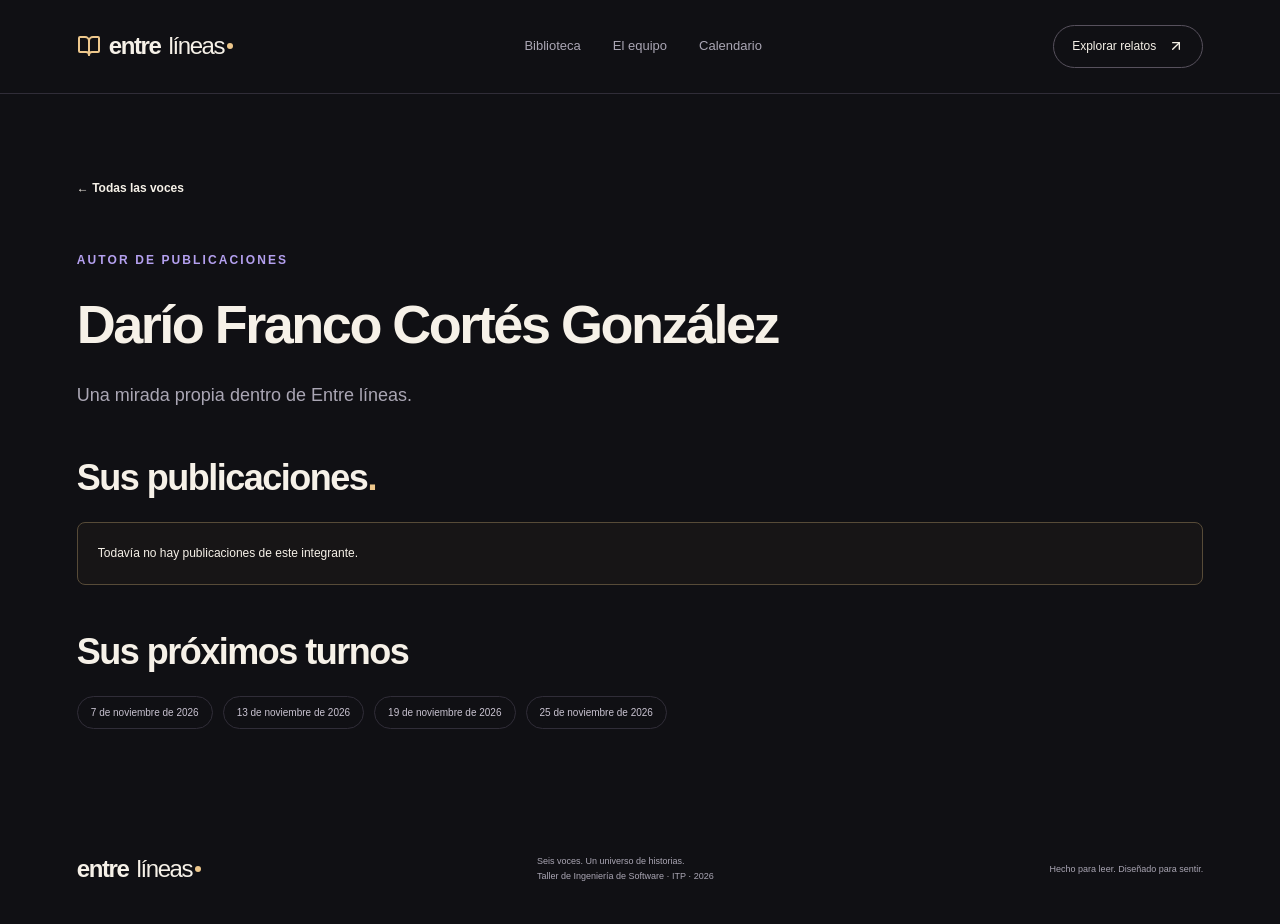
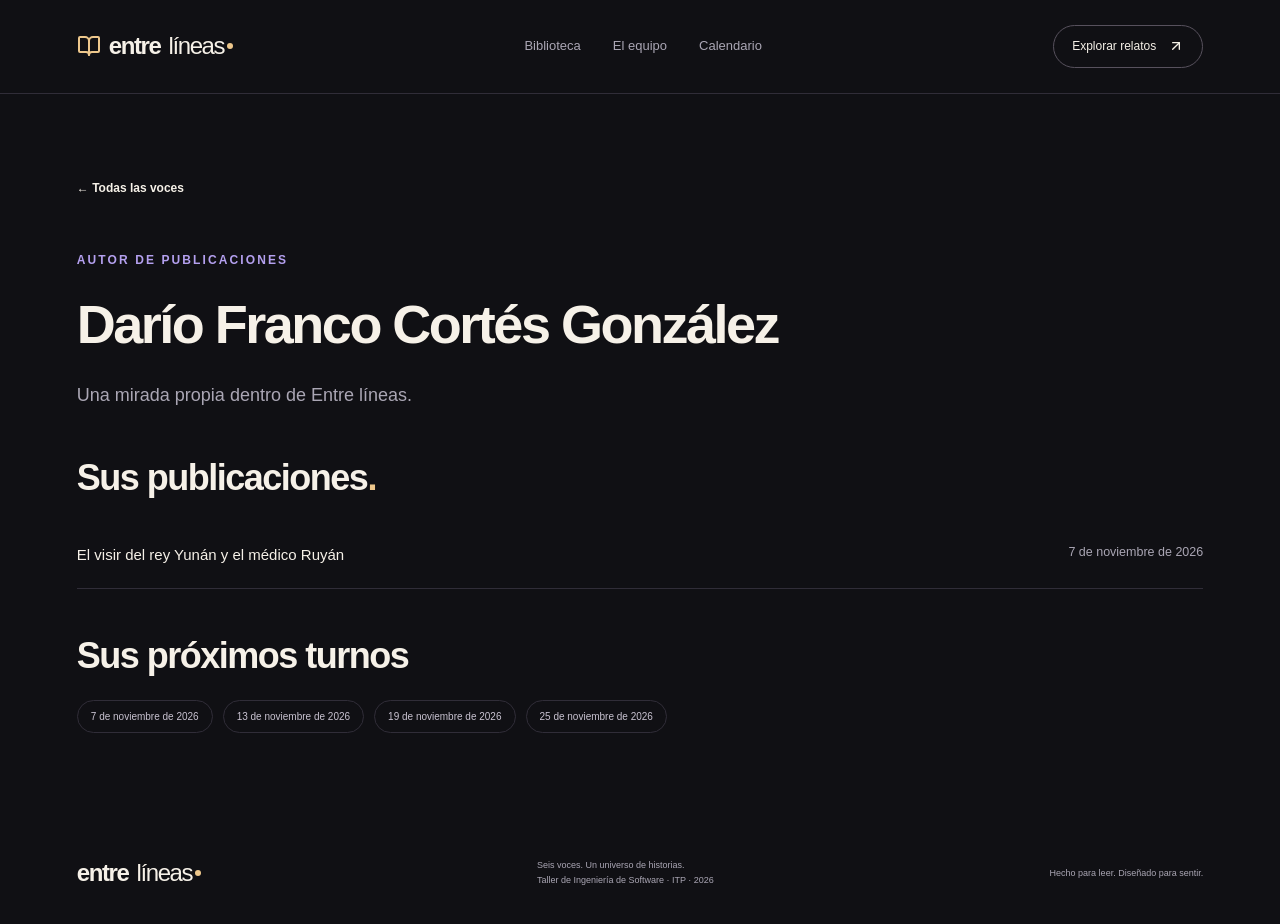
Before and after one commit to toon1291/entrelineas-blog, a Next.js app: page /integrantes/dario in a window 1280 px wide. Shown: the top 924 px of the page. Built offline with nearby package versions, Linux system fonts and the light colour scheme.

Commit message:
Publicar cuento El visir del rey Yunan

```diff
--- a/src/data/blog.ts
+++ b/src/data/blog.ts
@@ -216,9 +216,9 @@ export const stories: Story[] = [
     literaryAuthor: 'Anónimo',
     written: 'Fecha de composición desconocida',
     authorId: 'dario',
-    publishedAt: null,
+    publishedAt: '2026-11-07',
     plannedDate: '2026-11-07',
-    status: 'draft',
+    status: 'published',
     excerpt:
       'El médico Ruyán cura al rey Yunán, pero la envidia del visir siembra desconfianza y desencadena una decisión fatal.',
     characters: [
```
